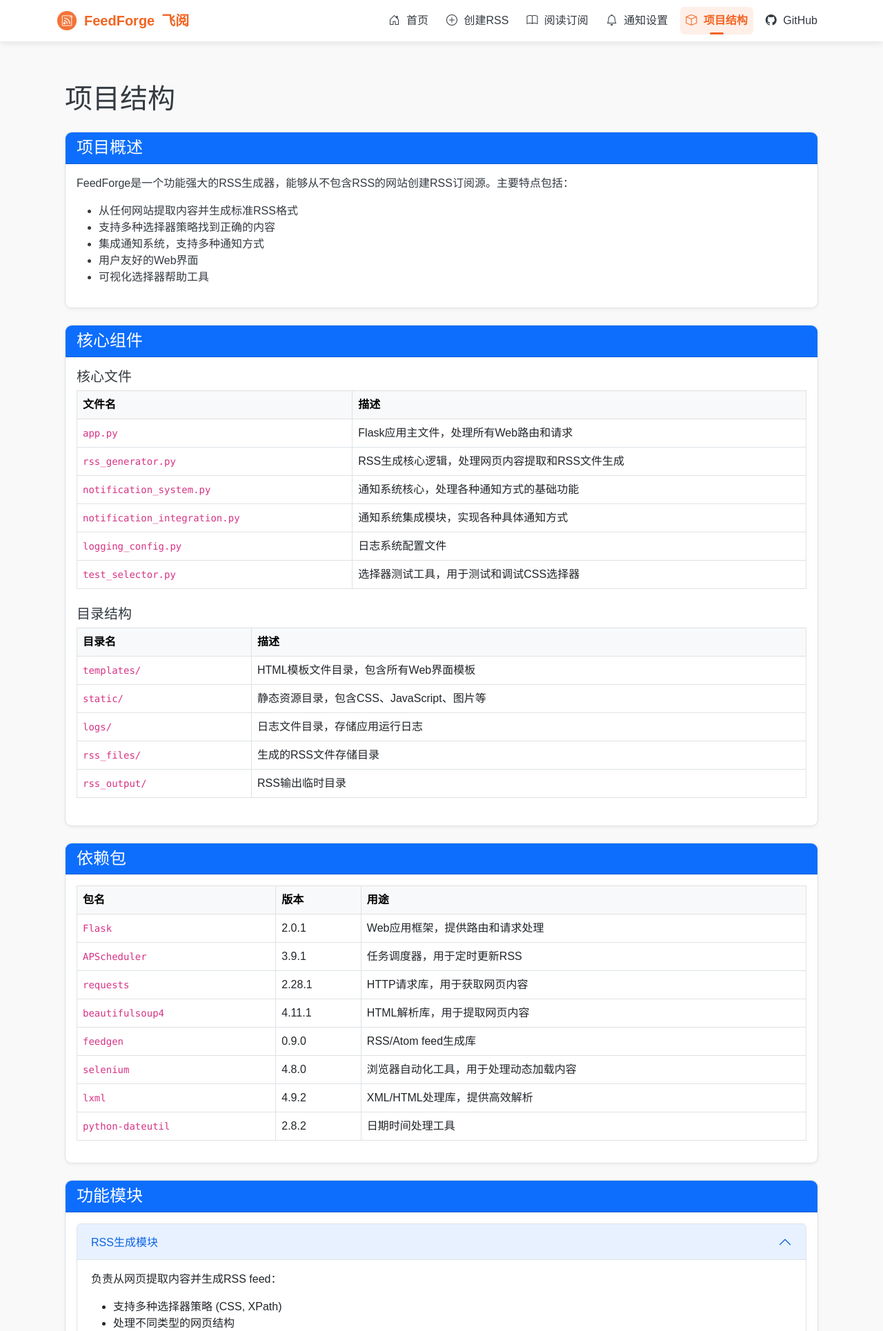
After one commit to binbin1213/FeedForge, a Flask app: template templates/packages.html in a window 1280 px wide. The commit adds this page. Shown: the top 1930 px of the page at 69% size. Run offline with Flask 2, Linux system fonts and the light colour scheme; the template is opened without the code that fills it, so the values that code supplies are empty; parts of the project's set-up code (start-up, migrations or seed data) failed here and were passed over.

Commit message:
添加项目结构页面，展示项目框架和组件

```diff
--- a/app.py
+++ b/app.py
@@ -219,14 +219,14 @@ def generate_rss():
             app.logger.info(f"强制更新了已存在的RSS订阅: {url}")
         else:
             # 创建新订阅
-        cursor.execute(
+            cursor.execute(
                 '''INSERT INTO feeds
                    (url, selector, filename, title, description, article_count, last_article_title, created_at, updated_at)
                    VALUES (?, ?, ?, ?, ?, ?, ?, ?, ?)''',
                 (url, selector, output_file, feed_title, feed_description,
                  article_count, last_article_title, current_time, current_time)
-        )
-        db.commit()
+            )
+            db.commit()
             app.logger.info(f"创建了新的RSS订阅: {url}")
 
         return jsonify({
@@ -266,8 +266,8 @@ def delete_feed(feed_id):
             # 如果不是DELETE方法也不是模拟的DELETE，则返回错误
             return jsonify({'error': '不支持的请求方法'}), 405
 
-    db = get_db()
-    cursor = db.cursor()
+        db = get_db()
+        cursor = db.cursor()
 
         # 获取文件名
         cursor.execute('SELECT filename FROM feeds WHERE id = ?', (feed_id,))
@@ -279,8 +279,8 @@ def delete_feed(feed_id):
         filename = result[0]
 
         # 删除数据库记录
-    cursor.execute('DELETE FROM feeds WHERE id = ?', (feed_id,))
-    db.commit()
+        cursor.execute('DELETE FROM feeds WHERE id = ?', (feed_id,))
+        db.commit()
 
         # 尝试删除文件
         try:
@@ -417,6 +417,11 @@ def subscription_list():
     except Exception as e:
         app.logger.error(f"获取订阅列表失败: {e}")
         return render_template('error.html', message=f'获取订阅列表失败: {str(e)}')
+
+@app.route('/packages')
+def packages():
+    """项目结构页面"""
+    return render_template('packages.html')
 
 @app.route('/')
 def index():
--- a/templates/base.html
+++ b/templates/base.html
@@ -205,6 +205,11 @@
                         </a>
                     </li>
                     <li class="nav-item">
+                        <a class="nav-link {% if '/packages' in active_page %}active{% endif %}" href="/packages">
+                            <i class="bi bi-box"></i> 项目结构
+                        </a>
+                    </li>
+                    <li class="nav-item">
                         <a class="nav-link" href="https://github.com/binbin1213/FeedForge" target="_blank">
                             <i class="bi bi-github"></i> GitHub
                         </a>
--- /dev/null
+++ b/templates/packages.html
@@ -0,0 +1,288 @@
+{% extends "base.html" %}
+
+{% block title %}项目结构 - FeedForge{% endblock %}
+
+{% block content %}
+<div class="container mt-4">
+    <h1 class="mb-4">项目结构</h1>
+
+    <div class="card mb-4">
+        <div class="card-header bg-primary text-white">
+            <h2 class="h4 mb-0">项目概述</h2>
+        </div>
+        <div class="card-body">
+            <p>FeedForge是一个功能强大的RSS生成器，能够从不包含RSS的网站创建RSS订阅源。主要特点包括：</p>
+            <ul>
+                <li>从任何网站提取内容并生成标准RSS格式</li>
+                <li>支持多种选择器策略找到正确的内容</li>
+                <li>集成通知系统，支持多种通知方式</li>
+                <li>用户友好的Web界面</li>
+                <li>可视化选择器帮助工具</li>
+            </ul>
+        </div>
+    </div>
+
+    <div class="card mb-4">
+        <div class="card-header bg-primary text-white">
+            <h2 class="h4 mb-0">核心组件</h2>
+        </div>
+        <div class="card-body">
+            <div class="mb-4">
+                <h3 class="h5">核心文件</h3>
+                <table class="table table-bordered">
+                    <thead class="table-light">
+                        <tr>
+                            <th>文件名</th>
+                            <th>描述</th>
+                        </tr>
+                    </thead>
+                    <tbody>
+                        <tr>
+                            <td><code>app.py</code></td>
+                            <td>Flask应用主文件，处理所有Web路由和请求</td>
+                        </tr>
+                        <tr>
+                            <td><code>rss_generator.py</code></td>
+                            <td>RSS生成核心逻辑，处理网页内容提取和RSS文件生成</td>
+                        </tr>
+                        <tr>
+                            <td><code>notification_system.py</code></td>
+                            <td>通知系统核心，处理各种通知方式的基础功能</td>
+                        </tr>
+                        <tr>
+                            <td><code>notification_integration.py</code></td>
+                            <td>通知系统集成模块，实现各种具体通知方式</td>
+                        </tr>
+                        <tr>
+                            <td><code>logging_config.py</code></td>
+                            <td>日志系统配置文件</td>
+                        </tr>
+                        <tr>
+                            <td><code>test_selector.py</code></td>
+                            <td>选择器测试工具，用于测试和调试CSS选择器</td>
+                        </tr>
+                    </tbody>
+                </table>
+            </div>
+
+            <div class="mb-4">
+                <h3 class="h5">目录结构</h3>
+                <table class="table table-bordered">
+                    <thead class="table-light">
+                        <tr>
+                            <th>目录名</th>
+                            <th>描述</th>
+                        </tr>
+                    </thead>
+                    <tbody>
+                        <tr>
+                            <td><code>templates/</code></td>
+                            <td>HTML模板文件目录，包含所有Web界面模板</td>
+                        </tr>
+                        <tr>
+                            <td><code>static/</code></td>
+                            <td>静态资源目录，包含CSS、JavaScript、图片等</td>
+                        </tr>
+                        <tr>
+                            <td><code>logs/</code></td>
+                            <td>日志文件目录，存储应用运行日志</td>
+                        </tr>
+                        <tr>
+                            <td><code>rss_files/</code></td>
+                            <td>生成的RSS文件存储目录</td>
+                        </tr>
+                        <tr>
+                            <td><code>rss_output/</code></td>
+                            <td>RSS输出临时目录</td>
+                        </tr>
+                    </tbody>
+                </table>
+            </div>
+        </div>
+    </div>
+
+    <div class="card mb-4">
+        <div class="card-header bg-primary text-white">
+            <h2 class="h4 mb-0">依赖包</h2>
+        </div>
+        <div class="card-body">
+            <table class="table table-bordered">
+                <thead class="table-light">
+                    <tr>
+                        <th>包名</th>
+                        <th>版本</th>
+                        <th>用途</th>
+                    </tr>
+                </thead>
+                <tbody>
+                    <tr>
+                        <td><code>Flask</code></td>
+                        <td>2.0.1</td>
+                        <td>Web应用框架，提供路由和请求处理</td>
+                    </tr>
+                    <tr>
+                        <td><code>APScheduler</code></td>
+                        <td>3.9.1</td>
+                        <td>任务调度器，用于定时更新RSS</td>
+                    </tr>
+                    <tr>
+                        <td><code>requests</code></td>
+                        <td>2.28.1</td>
+                        <td>HTTP请求库，用于获取网页内容</td>
+                    </tr>
+                    <tr>
+                        <td><code>beautifulsoup4</code></td>
+                        <td>4.11.1</td>
+                        <td>HTML解析库，用于提取网页内容</td>
+                    </tr>
+                    <tr>
+                        <td><code>feedgen</code></td>
+                        <td>0.9.0</td>
+                        <td>RSS/Atom feed生成库</td>
+                    </tr>
+                    <tr>
+                        <td><code>selenium</code></td>
+                        <td>4.8.0</td>
+                        <td>浏览器自动化工具，用于处理动态加载内容</td>
+                    </tr>
+                    <tr>
+                        <td><code>lxml</code></td>
+                        <td>4.9.2</td>
+                        <td>XML/HTML处理库，提供高效解析</td>
+                    </tr>
+                    <tr>
+                        <td><code>python-dateutil</code></td>
+                        <td>2.8.2</td>
+                        <td>日期时间处理工具</td>
+                    </tr>
+                </tbody>
+            </table>
+        </div>
+    </div>
+
+    <div class="card mb-4">
+        <div class="card-header bg-primary text-white">
+            <h2 class="h4 mb-0">功能模块</h2>
+        </div>
+        <div class="card-body">
+            <div class="accordion" id="moduleAccordion">
+                <div class="accordion-item">
+                    <h2 class="accordion-header" id="headingOne">
+                        <button class="accordion-button" type="button" data-bs-toggle="collapse" data-bs-target="#collapseOne" aria-expanded="true" aria-controls="collapseOne">
+                            RSS生成模块
+                        </button>
+                    </h2>
+                    <div id="collapseOne" class="accordion-collapse collapse show" aria-labelledby="headingOne" data-bs-parent="#moduleAccordion">
+                        <div class="accordion-body">
+                            <p>负责从网页提取内容并生成RSS feed：</p>
+                            <ul>
+                                <li>支持多种选择器策略 (CSS, XPath)</li>
+                                <li>处理不同类型的网页结构</li>
+                                <li>支持动态加载内容的网页</li>
+                                <li>生成符合标准的RSS文件</li>
+                            </ul>
+                            <p>主要文件：<code>rss_generator.py</code></p>
+                        </div>
+                    </div>
+                </div>
+                <div class="accordion-item">
+                    <h2 class="accordion-header" id="headingTwo">
+                        <button class="accordion-button collapsed" type="button" data-bs-toggle="collapse" data-bs-target="#collapseTwo" aria-expanded="false" aria-controls="collapseTwo">
+                            Web界面模块
+                        </button>
+                    </h2>
+                    <div id="collapseTwo" class="accordion-collapse collapse" aria-labelledby="headingTwo" data-bs-parent="#moduleAccordion">
+                        <div class="accordion-body">
+                            <p>提供用户友好的Web界面：</p>
+                            <ul>
+                                <li>添加和管理RSS订阅</li>
+                                <li>查看生成的文章</li>
+                                <li>配置通知设置</li>
+                                <li>可视化选择器帮助工具</li>
+                            </ul>
+                            <p>主要文件：<code>app.py</code>，<code>templates/</code>目录</p>
+                        </div>
+                    </div>
+                </div>
+                <div class="accordion-item">
+                    <h2 class="accordion-header" id="headingThree">
+                        <button class="accordion-button collapsed" type="button" data-bs-toggle="collapse" data-bs-target="#collapseThree" aria-expanded="false" aria-controls="collapseThree">
+                            通知系统模块
+                        </button>
+                    </h2>
+                    <div id="collapseThree" class="accordion-collapse collapse" aria-labelledby="headingThree" data-bs-parent="#moduleAccordion">
+                        <div class="accordion-body">
+                            <p>管理多种通知方式：</p>
+                            <ul>
+                                <li>邮件通知</li>
+                                <li>Webhook通知</li>
+                                <li>桌面通知</li>
+                                <li>Telegram通知</li>
+                                <li>企业微信通知</li>
+                            </ul>
+                            <p>主要文件：<code>notification_system.py</code>，<code>notification_integration.py</code></p>
+                        </div>
+                    </div>
+                </div>
+                <div class="accordion-item">
+                    <h2 class="accordion-header" id="headingFour">
+                        <button class="accordion-button collapsed" type="button" data-bs-toggle="collapse" data-bs-target="#collapseFour" aria-expanded="false" aria-controls="collapseFour">
+                            选择器帮助工具
+                        </button>
+                    </h2>
+                    <div id="collapseFour" class="accordion-collapse collapse" aria-labelledby="headingFour" data-bs-parent="#moduleAccordion">
+                        <div class="accordion-body">
+                            <p>帮助用户找到正确的选择器：</p>
+                            <ul>
+                                <li>可视化选择网页元素</li>
+                                <li>自动生成CSS选择器</li>
+                                <li>测试选择器有效性</li>
+                            </ul>
+                            <p>主要文件：<code>static/selector_helper.html</code>，<code>test_selector.py</code></p>
+                        </div>
+                    </div>
+                </div>
+            </div>
+        </div>
+    </div>
+
+    <div class="card mb-4">
+        <div class="card-header bg-primary text-white">
+            <h2 class="h4 mb-0">部署选项</h2>
+        </div>
+        <div class="card-body">
+            <div class="row">
+                <div class="col-md-6">
+                    <div class="card h-100">
+                        <div class="card-header bg-light">
+                            <h3 class="h5 mb-0">本地部署</h3>
+                        </div>
+                        <div class="card-body">
+                            <ol>
+                                <li>克隆仓库</li>
+                                <li>安装依赖：<code>pip install -r requirements.txt</code></li>
+                                <li>运行应用：<code>python app.py</code></li>
+                                <li>访问：<code>http://localhost:5000</code></li>
+                            </ol>
+                        </div>
+                    </div>
+                </div>
+                <div class="col-md-6">
+                    <div class="card h-100">
+                        <div class="card-header bg-light">
+                            <h3 class="h5 mb-0">Docker部署</h3>
+                        </div>
+                        <div class="card-body">
+                            <ol>
+                                <li>使用提供的Dockerfile构建镜像</li>
+                                <li>或使用docker-compose：<code>docker-compose up -d</code></li>
+                                <li>访问：<code>http://localhost:5000</code></li>
+                            </ol>
+                        </div>
+                    </div>
+                </div>
+            </div>
+        </div>
+    </div>
+</div>
+{% endblock %}
```
